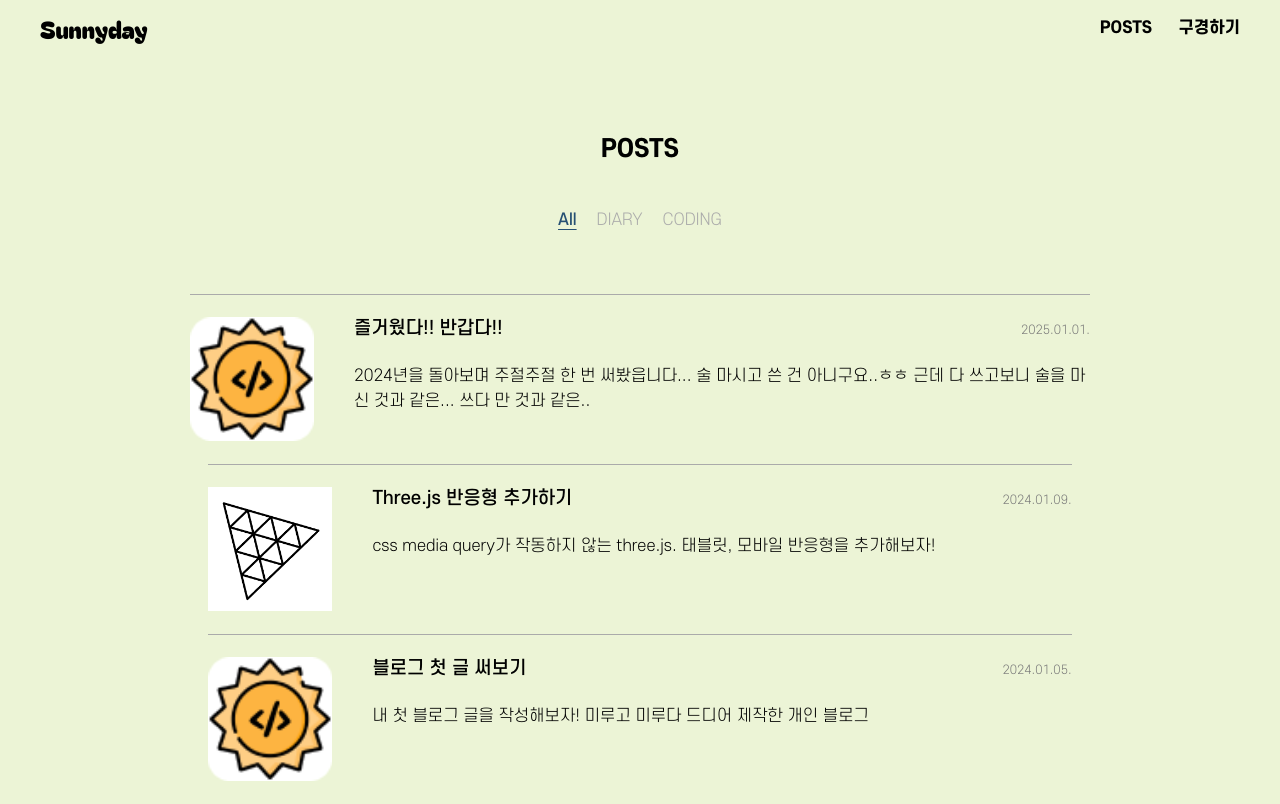
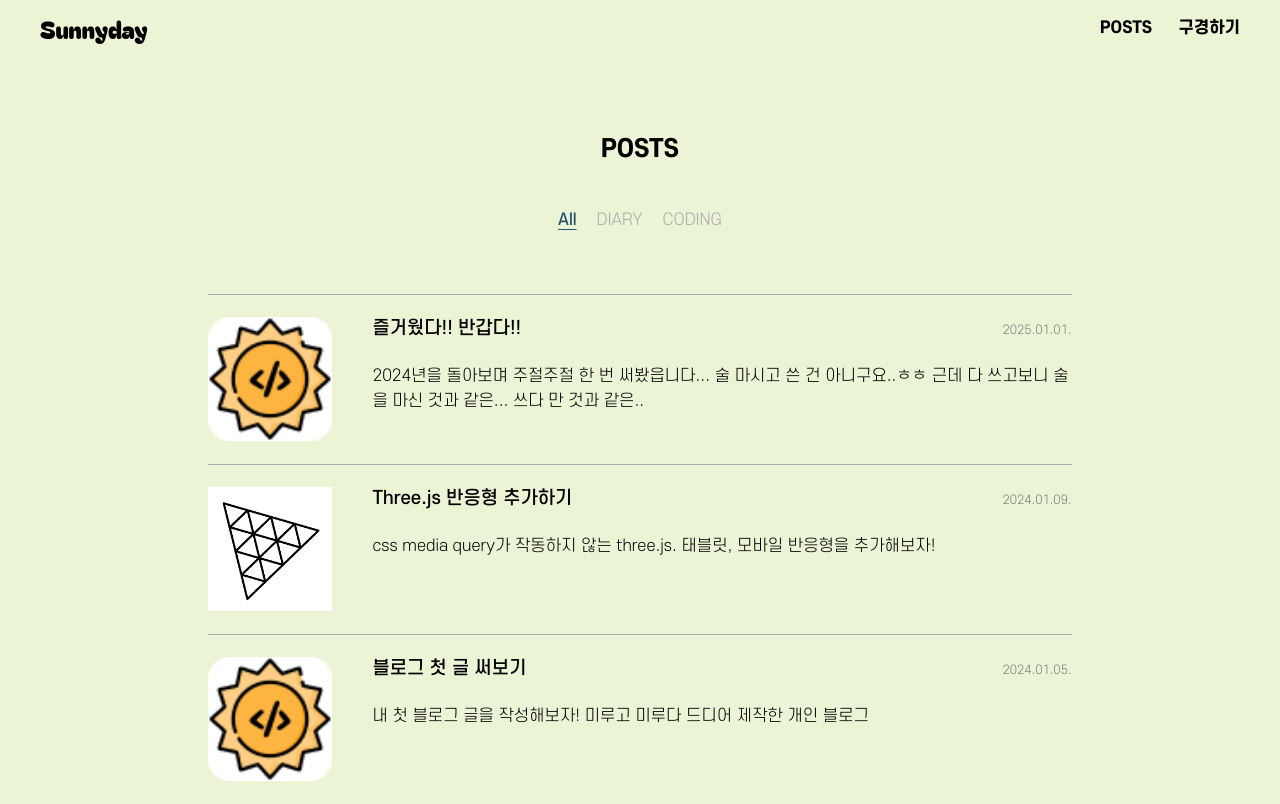
Before and after one commit to Sunny-jinn/sunnyday-next-blog, a Next.js app: page /posts in a window 1280 px wide. Built offline with nearby package versions, Linux system fonts and the light colour scheme.

Commit message:
style: posts max-width 수정

```diff
--- a/src/styles/posts/posts.ts
+++ b/src/styles/posts/posts.ts
@@ -3,7 +3,7 @@ import { MOBILE_MEDIA_QUERY, TABLET_MEDIA_QUERY } from '@/styles/Global';
 
 export const Wrapper = styled.div`
   width: 100%;
-  max-width: 900px;
+  max-width: 863px;
   display: flex;
   flex-direction: column;
   align-items: center;
```
